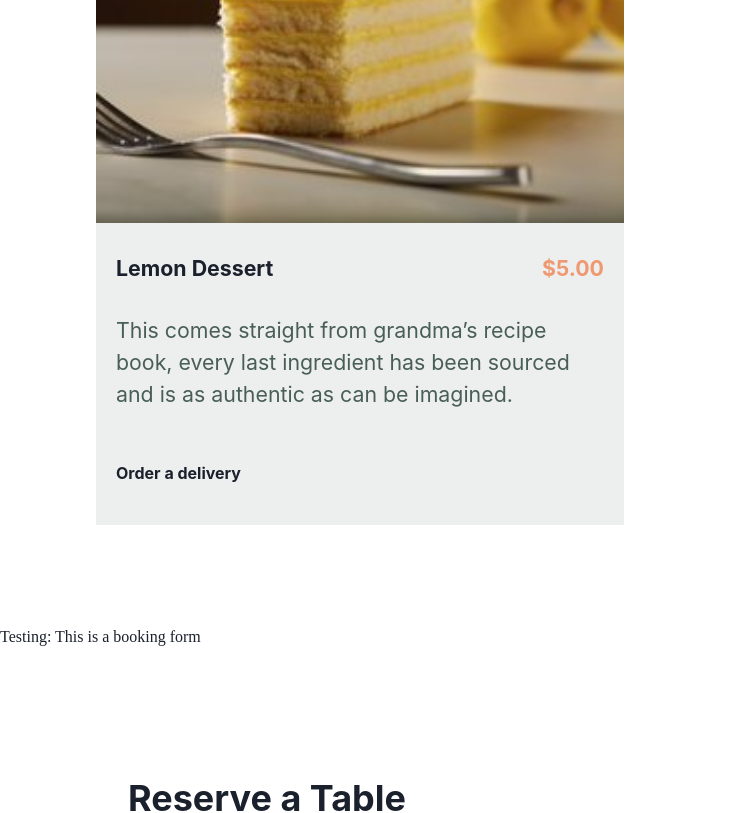
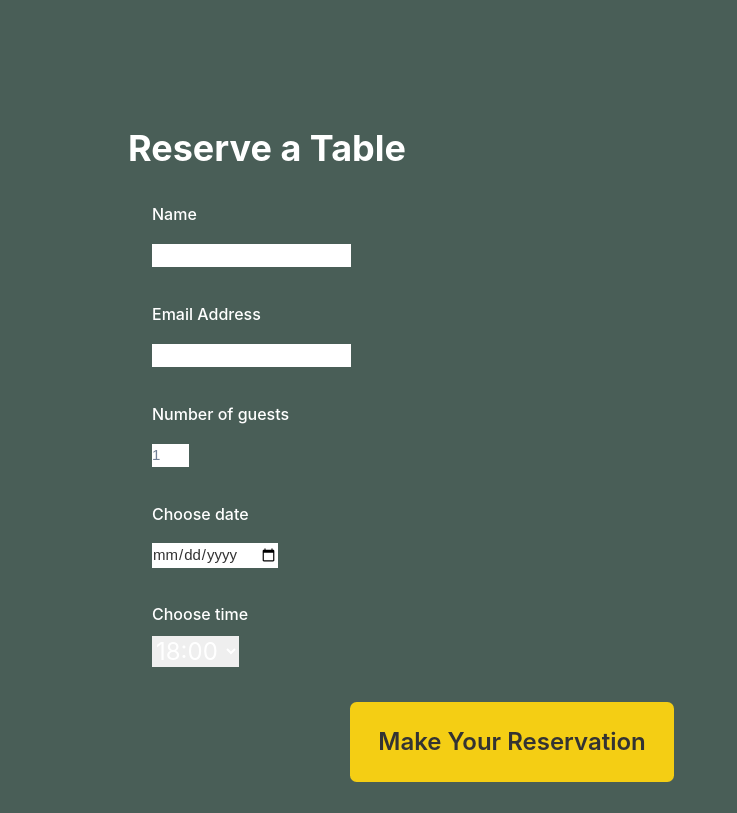
Before and after one commit to joycewv/littlelemon, a React (Create React App) app in the folder new-little-lemon/: page / in a window 1280 px wide. Shown: the part 1680-2493 px from the top of the page, without its empty margins (0-737 px from the left). Built offline with nearby package versions, Linux system fonts and the light colour scheme.

Commit message:
Updated cards and reservation button

```diff
--- a/new-little-lemon/src/App.css
+++ b/new-little-lemon/src/App.css
@@ -51,7 +51,7 @@ input {
   color: #333333;
 }
 
-/* Header Styling */
+/* Header Styling (hero section) */
 
 .cta-button {
   background-color: #f4ce14;
--- a/new-little-lemon/src/components/BookingForm.js
+++ b/new-little-lemon/src/components/BookingForm.js
@@ -29,19 +29,19 @@ const BookingForm = () => {
 
     return (
         <>
-        <h1>Testing: This is a booking form</h1>
-        <section
+        <Box
          isDarkBackground
-         backgroundColor="#512DA8"
+         backgroundColor="#495e57"
          py={16}
-         spacing={8}>
+         spacing={8}
+         >
             <VStack w="1024px" p={32} alignItems="flex-start">
-                <Heading as="h1" id="booking-form">
+                <Heading as="h1" id="booking-form" color="#fff">
                     Reserve a Table
                 </Heading>
-                <Box p={6} rounded="md" w="100%">
+                <Box p={6} rounded="md" w="100%" color="#fff">
                     <form onSubmit={formik.handleSubmit}>
-                        <VStack spacing={4}>
+                        <VStack spacing={8} fontSize="18pt">
                             <FormControl isInvalid={!!formik.errors.firstName && formik.touched.firstName}>
                                 <FormLabel htmlFor="firstName">Name</FormLabel>
                                 <input id="firstName" name="firstName" {...formik.getFieldProps("firstName")} />
@@ -70,12 +70,22 @@ const BookingForm = () => {
                                 </select>
                                  <FormErrorMessage>{formik.errors.time}</FormErrorMessage>
                             </FormControl>
-                            <Button type="submit" colorScheme="yellow" width="full">Make Your Reservation</Button>
+                            <Button
+                             type="submit"
+                             colorScheme="yellow"
+                             width="45%"
+                             fontSize="18pt"
+                             fontWeight="600"
+                             color="#333333"
+                             backgroundColor="#f4ce14"
+                             padding="30pt"
+                             borderRadius="5pt"
+                             >Make Your Reservation</Button>
                         </VStack>
                     </form>
                 </Box>
             </VStack>
-        </section>
+        </Box>
         </>
 
     );
--- a/new-little-lemon/src/components/Specials.js
+++ b/new-little-lemon/src/components/Specials.js
@@ -4,7 +4,7 @@ import SpecialsCard from './SpecialsCard'
 const menus  =[
     {
         title: "Greek Salad",
-        description: "The famous greek salad of crispy lettuce, peppers, olives and our Chicago style feta cheese, garnished with crunchy garlic and rosemary croutons.",
+        description: "The famous greek salad of crispy lettuce, peppers, olives and our Chicago style feta cheese, garnished with garlic and rosemary croutons.",
         price: "$12.99",
         getImageSrc: () => require("../assets/greeksalad.jpg")
     },
@@ -35,7 +35,7 @@ const Specials = () => {
             <br></br>
             <Box
              display="grid"
-             gridTemplateColumns="repeat(2,minmax(0,1fr))"
+             gridTemplateColumns="repeat(3,minmax(0,1fr))"
              gridGap={8}>
                 {menus.map((menu) => (
                     <SpecialsCard
```
